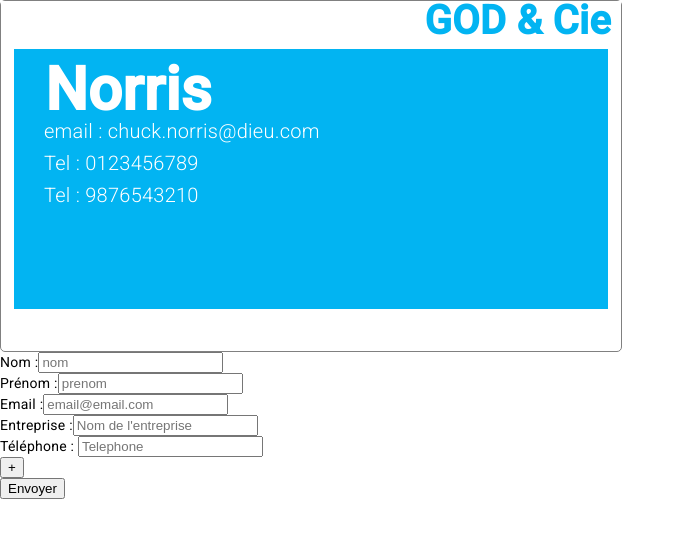
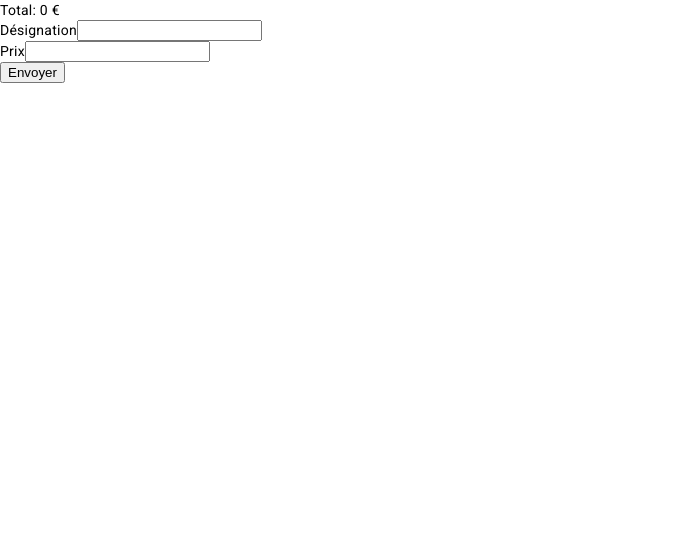
Before and after one commit to Gerob59/angular, an Angular app: page / in a window 1280 px wide. Shown: the top 538 px of the page, without its empty margins (0-685 px from the left). Built offline with nearby package versions, Linux system fonts and the light colour scheme.

Commit message:
courses generique

```diff
--- a/src/app/app.component.html
+++ b/src/app/app.component.html
@@ -1,6 +1,7 @@
+<app-data-courses></app-data-courses>
+<!--
 <app-user-form></app-user-form>
-<!--
-    <app-form-builder-list></app-form-builder-list>
+<app-form-builder-list></app-form-builder-list>
 <app-reactive-list-course></app-reactive-list-course>
 <app-bouton-menu></app-bouton-menu>
 <app-bouton-generique boutonTexte="Ping" alerteMessage="Pong"></app-bouton-generique>
--- a/src/app/app.module.ts
+++ b/src/app/app.module.ts
@@ -17,6 +17,8 @@ import { ListeCoursesComponent } from './components/liste-courses/liste-courses.
 import { ReactiveListCourseComponent } from './components/reactive-list-course/reactive-list-course.component';
 import { FormBuilderListComponent } from './components/form-builder-list/form-builder-list.component';
 import { UserFormComponent } from './components/user-form/user-form.component';
+import { FormCoursesComponent } from './components/output/form-courses/form-courses.component';
+import { DataCoursesComponent } from './components/output/data-courses/data-courses.component';
 
 @NgModule({
   declarations: [
@@ -33,6 +35,8 @@ import { UserFormComponent } from './components/user-form/user-form.component';
     ReactiveListCourseComponent,
     FormBuilderListComponent,
     UserFormComponent,
+    FormCoursesComponent,
+    DataCoursesComponent,
   ],
   imports: [
     BrowserModule,
--- /dev/null
+++ b/src/app/components/output/data-courses/data-courses.component.html
@@ -0,0 +1,6 @@
+<div *ngFor="let course of courses">
+    <p>{{course.designation}}: {{course.prix}}€</p>
+</div>
+<div>Total: {{total}} €</div>
+
+<app-form-courses (onAddArticle)="addCourse($event)"></app-form-courses>
--- /dev/null
+++ b/src/app/components/output/data-courses/data-courses.component.ts
@@ -0,0 +1,18 @@
+import { Component } from '@angular/core';
+
+@Component({
+  selector: 'app-data-courses',
+  templateUrl: './data-courses.component.html',
+  styleUrls: ['./data-courses.component.scss'],
+})
+export class DataCoursesComponent {
+  courses: any[] = [];
+
+  addCourse(course: any): void {
+    this.courses.push(course);
+  }
+
+  get total(): number {
+    return this.courses.reduce((total, course) => total + course.prix, 0);
+  }
+}
--- /dev/null
+++ b/src/app/components/output/form-courses/form-courses.component.html
@@ -0,0 +1,15 @@
+<div class="container">
+    <form [formGroup]="article" (ngSubmit)="onSubmit()">
+        <div class="designation">
+            <label>Désignation</label>
+            <input type="text" formControlName="designation">
+            <span *ngIf="submitted && !form['designation'].valid"> * Nom invalide </span>
+        </div>
+        <div class="prix">
+            <label>Prix</label>
+            <input type="number" formControlName="prix">
+            <span *ngIf="submitted && !form['prix'].valid"> * Prix invalide </span>
+        </div>
+        <button type="submit"> Envoyer </button>
+    </form>
+</div>
--- /dev/null
+++ b/src/app/components/output/form-courses/form-courses.component.ts
@@ -0,0 +1,33 @@
+import { Component, Output, EventEmitter } from '@angular/core';
+import { FormBuilder, FormGroup, Validators } from '@angular/forms';
+
+@Component({
+  selector: 'app-form-courses',
+  templateUrl: './form-courses.component.html',
+  styleUrls: ['./form-courses.component.scss'],
+})
+export class FormCoursesComponent {
+  @Output()
+  onAddArticle: EventEmitter<any> = new EventEmitter();
+
+  article: FormGroup = this.formBuilder.group({
+    designation: ['', [Validators.required, Validators.minLength(1)]],
+    prix: ['', [Validators.required, Validators.min(0)]],
+  });
+
+  submitted: boolean = false;
+
+  constructor(private formBuilder: FormBuilder) {}
+
+  public onSubmit(): void {
+    this.submitted = true;
+    if (this.article.valid) {
+      this.onAddArticle.emit(this.article.value);
+      this.article.reset();
+    } else console.log('formulaire invalide');
+  }
+
+  get form() {
+    return this.article.controls;
+  }
+}
```
Also changed, not shown: src/app/components/output/data-courses/data-courses.component.scss (added), src/app/components/output/form-courses/form-courses.component.scss (added), 2 other files (tests, documents, lock files or other folders).
